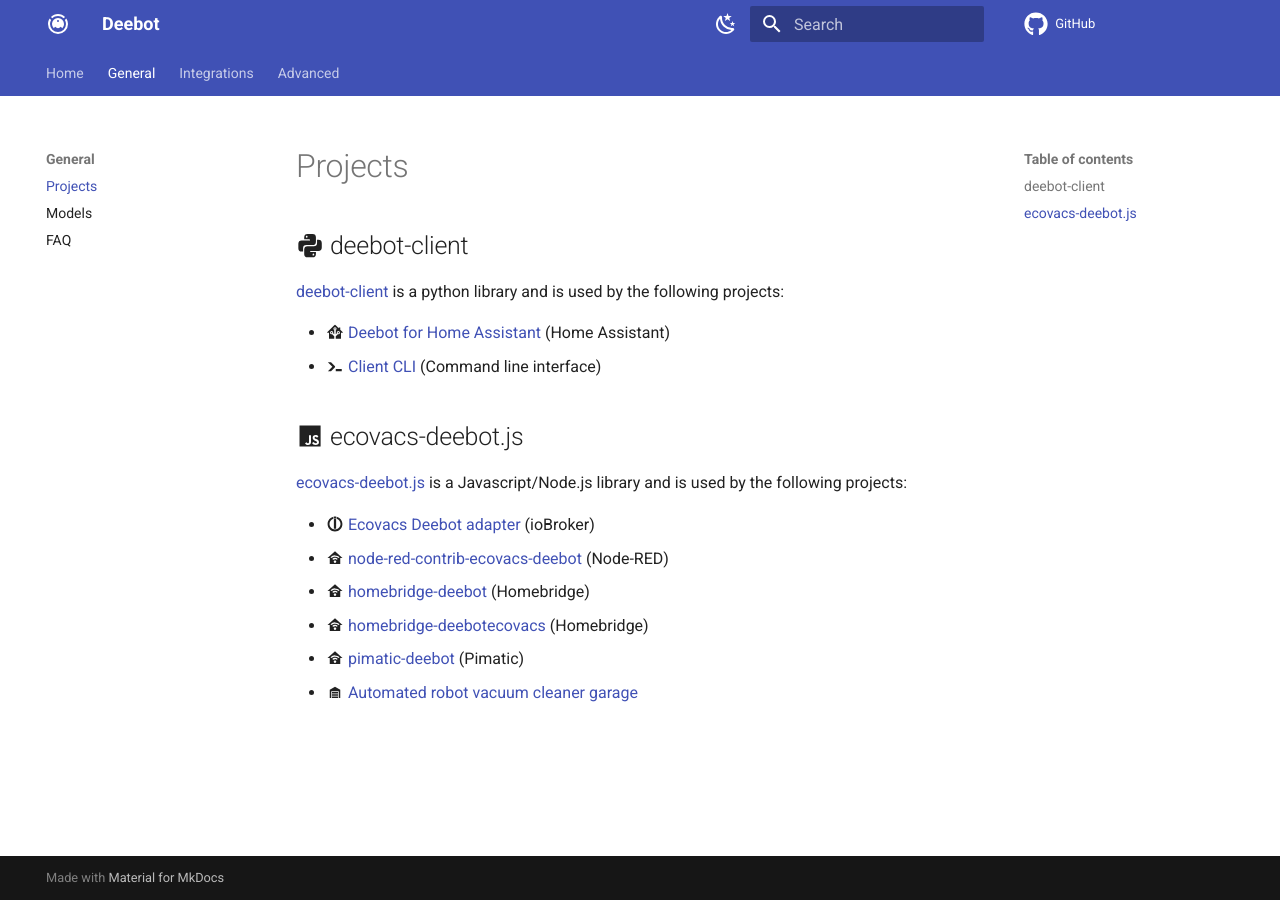
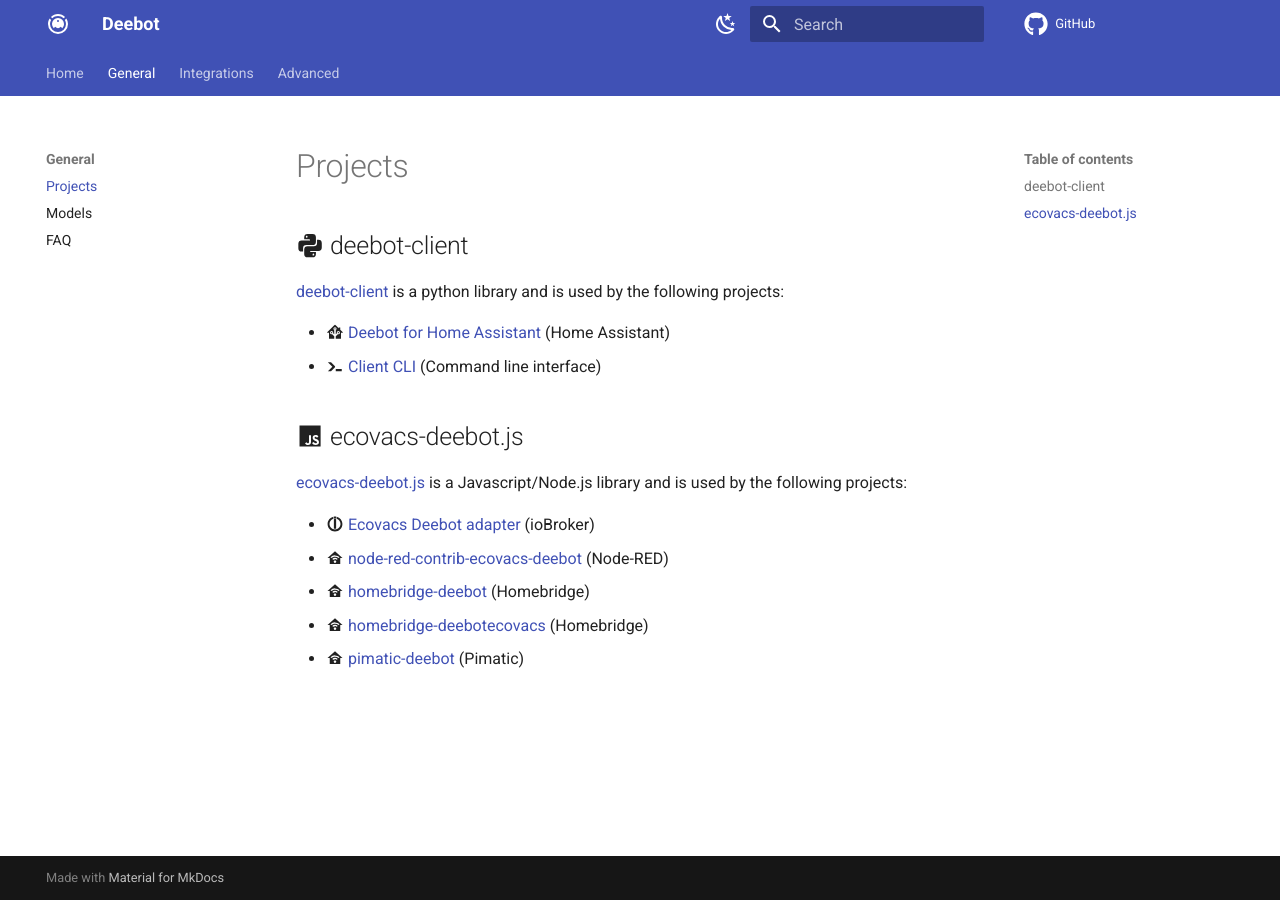
Before and after one commit to DeebotUniverse/docs, an MkDocs documentation site: the page built from docs/general/projects.md, in a window 1280 px wide. Built offline with MkDocs 1.6.1 and Material for MkDocs 9.7.7, drawn with Linux system fonts in a browser that asks for light colours; comment, search, counter and statistics services are not loaded.

Commit message:
Update projects page (#30)

```diff
--- a/docs/general/projects.md
+++ b/docs/general/projects.md
@@ -16,4 +16,3 @@
 - :material-home-automation: [homebridge-deebot](https://github.com/bwp91/homebridge-deebot) (Homebridge)
 - :material-home-automation: [homebridge-deebotecovacs](https://github.com/nicoduj/homebridge-deebotEcovacs) (Homebridge)
 - :material-home-automation: [pimatic-deebot](https://github.com/bertreb/pimatic-deebot) (Pimatic)
-- :material-garage: [Automated robot vacuum cleaner garage](https://github.com/mika2de/ecovacs-deebot-garage)
```
